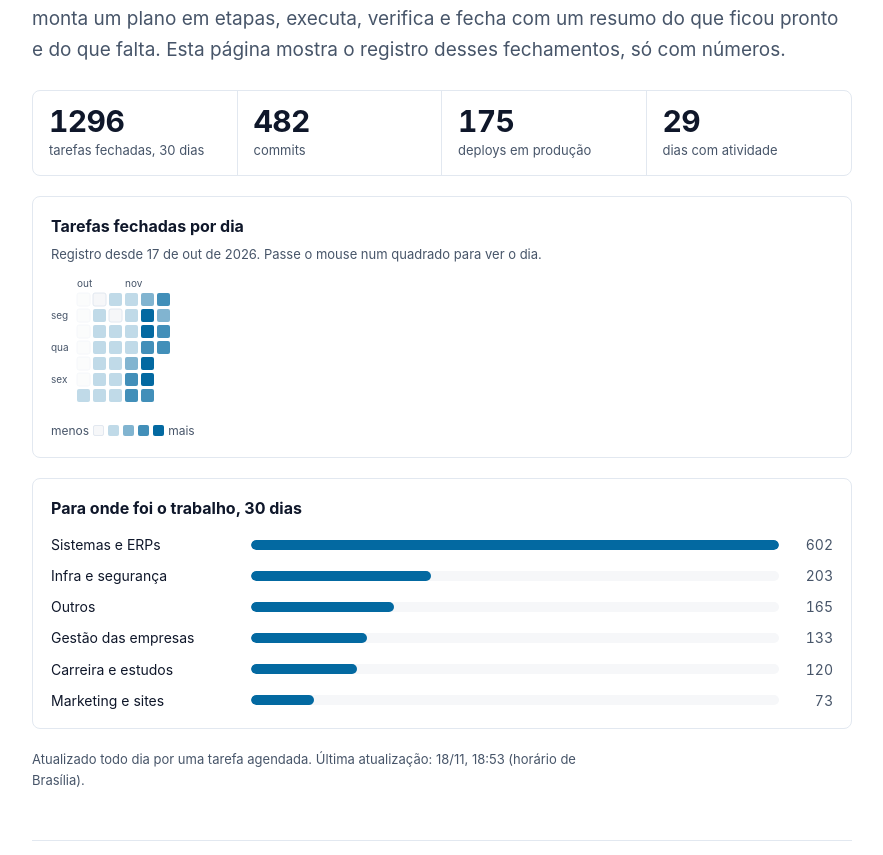
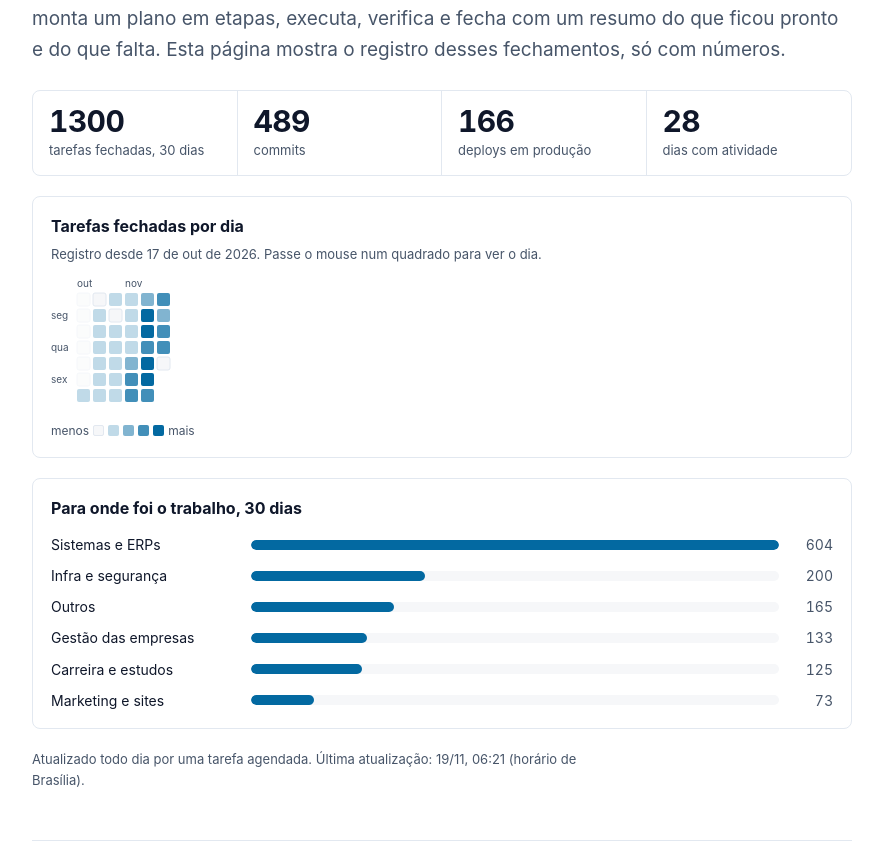
Before and after one commit to thiagogardev/thiagogardev.github.io, a Jekyll site: the page built from atividade.md, in a window 1280 px wide and 1400 px high. Shown: the part 239-1094 px from the top of the window, without its empty margins (198-1081 px from the left). Built offline with Jekyll 4.4.1, drawn with Linux system fonts in a browser that asks for light colours; part of the change alters nothing that is shown.

Commit message:
Atividade: 2026-11-19
Co-Authored-By: Claude Opus 5.5 <noreply@anthropic.com>

```diff
--- a/assets/atividade.json
+++ b/assets/atividade.json
@@ -1,5 +1,5 @@
 {
- "atualizado": "2026-11-18T21:53:15.271Z",
+ "atualizado": "2026-11-19T09:21:22.469Z",
  "inicio": "2026-10-17",
  "frentes": [
   "sistemas",
@@ -437,19 +437,28 @@
   },
   {
    "dia": "2026-11-18",
-   "tarefas": 71,
-   "passos": 56,
-   "commits": 16,
+   "tarefas": 81,
+   "passos": 67,
+   "commits": 23,
    "deploys": 0,
    "sessoes": 13,
    "frentes": {
-    "sistemas": 18,
+    "sistemas": 20,
     "outros": 5,
     "empresas": 3,
-    "infra": 10,
-    "carreira": 31,
+    "infra": 13,
+    "carreira": 36,
     "marketing": 4
    }
+  },
+  {
+   "dia": "2026-11-19",
+   "tarefas": 0,
+   "passos": 0,
+   "commits": 0,
+   "deploys": 0,
+   "sessoes": 1,
+   "frentes": {}
   }
  ]
 }
```
